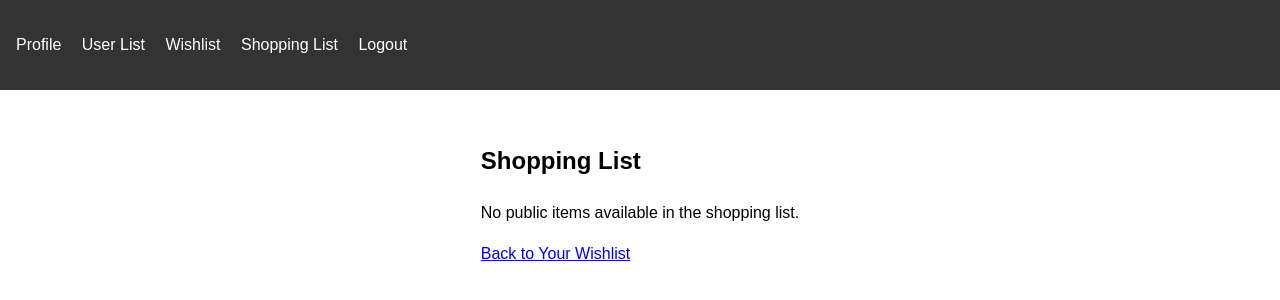
After one commit to pglevy/gifthorse-agent, a Flask app: page /shopping_list in a window 1280 px wide. The commit adds this page. Shown: the top 300 px of the page. Run offline with Flask 3, Linux system fonts and the light colour scheme; a user stored in the database is signed in; tables that the repository leaves empty hold one stand-in row (values such as "Sample post").

Commit message:
Agent step completed: Implement a 'Shopping List' page showing items from other users' wishlists

```diff
--- a/forms.py
+++ b/forms.py
@@ -1,5 +1,5 @@
 from flask_wtf import FlaskForm
-from wtforms import StringField, PasswordField, SubmitField, FileField, SelectField
+from wtforms import StringField, PasswordField, SubmitField, FileField, SelectField, BooleanField
 from wtforms.validators import DataRequired, Email, EqualTo, Length, URL
 from flask_wtf.file import FileAllowed
 
@@ -34,10 +34,12 @@ class WishlistItemForm(FlaskForm):
     item_name = StringField('Item Name', validators=[DataRequired()])
     item_url = StringField('Item URL', validators=[URL(), DataRequired()])
     price_range = SelectField('Price Range', choices=[('low', 'Low'), ('medium', 'Medium'), ('high', 'High')], validators=[DataRequired()])
+    public = BooleanField('Make this item public')
     submit = SubmitField('Add to Wishlist')
 
 class EditWishlistItemForm(FlaskForm):
     item_name = StringField('Item Name', validators=[DataRequired()])
     item_url = StringField('Item URL', validators=[URL(), DataRequired()])
     price_range = SelectField('Price Range', choices=[('low', 'Low'), ('medium', 'Medium'), ('high', 'High')], validators=[DataRequired()])
+    public = BooleanField('Make this item public')
     submit = SubmitField('Update Item')
--- a/models.py
+++ b/models.py
@@ -44,3 +44,4 @@ class Wishlist(db.Model):
     item_url = db.Column(db.String(1000), nullable=True)
     price_range = db.Column(db.String(10), nullable=False)
     created_at = db.Column(db.DateTime, nullable=False, default=datetime.utcnow)
+    public = db.Column(db.Boolean, default=False, nullable=False)
--- a/templates/add_wishlist_item.html
+++ b/templates/add_wishlist_item.html
@@ -17,6 +17,10 @@
         {{ form.price_range() }}
     </div>
     <div>
+        {{ form.public.label }}
+        {{ form.public() }}
+    </div>
+    <div>
         {{ form.submit() }}
     </div>
 </form>
--- a/templates/base.html
+++ b/templates/base.html
@@ -13,6 +13,7 @@
                 <li><a href="{{ url_for('profile.view_profile') }}">Profile</a></li>
                 <li><a href="{{ url_for('auth.list_users') }}">User List</a></li>
                 <li><a href="{{ url_for('wishlist.view_wishlist') }}">Wishlist</a></li>
+                <li><a href="{{ url_for('wishlist.shopping_list') }}">Shopping List</a></li>
                 <li><a href="{{ url_for('auth.logout') }}">Logout</a></li>
             {% else %}
                 <li><a href="{{ url_for('auth.login') }}">Login</a></li>
--- a/templates/edit_wishlist_item.html
+++ b/templates/edit_wishlist_item.html
@@ -17,6 +17,10 @@
         {{ form.price_range() }}
     </div>
     <div>
+        {{ form.public.label }}
+        {{ form.public() }}
+    </div>
+    <div>
         {{ form.submit() }}
     </div>
 </form>
--- /dev/null
+++ b/templates/shopping_list.html
@@ -0,0 +1,28 @@
+{% extends "base.html" %}
+
+{% block content %}
+<h2>Shopping List</h2>
+{% if items %}
+    <table>
+        <thead>
+            <tr>
+                <th>Item Name</th>
+                <th>Price Range</th>
+                <th>Added By</th>
+            </tr>
+        </thead>
+        <tbody>
+            {% for item in items %}
+            <tr>
+                <td><a href="{{ item.item_url }}" target="_blank">{{ item.item_name }}</a></td>
+                <td>{{ item.price_range.capitalize() }}</td>
+                <td>{{ item.user.name }}</td>
+            </tr>
+            {% endfor %}
+        </tbody>
+    </table>
+{% else %}
+    <p>No public items available in the shopping list.</p>
+{% endif %}
+<a href="{{ url_for('wishlist.view_wishlist') }}">Back to Your Wishlist</a>
+{% endblock %}
--- a/wishlist.py
+++ b/wishlist.py
@@ -1,6 +1,6 @@
 from flask import Blueprint, render_template, redirect, url_for, flash, request
 from flask_login import login_required, current_user
-from models import Wishlist
+from models import Wishlist, User
 from forms import WishlistItemForm, EditWishlistItemForm
 from app import db
 
@@ -17,7 +17,13 @@ def view_wishlist():
 def add_wishlist_item():
     form = WishlistItemForm()
     if form.validate_on_submit():
-        new_item = Wishlist(item_name=form.item_name.data, item_url=form.item_url.data, price_range=form.price_range.data, user_id=current_user.id)
+        new_item = Wishlist(
+            item_name=form.item_name.data,
+            item_url=form.item_url.data,
+            price_range=form.price_range.data,
+            public=form.public.data,
+            user_id=current_user.id
+        )
         db.session.add(new_item)
         db.session.commit()
         flash('Item added to your wishlist!', 'success')
@@ -49,6 +55,7 @@ def edit_wishlist_item(item_id):
         item.item_name = form.item_name.data
         item.item_url = form.item_url.data
         item.price_range = form.price_range.data
+        item.public = form.public.data
         db.session.commit()
         flash('Item updated successfully!', 'success')
         return redirect(url_for('wishlist.view_wishlist'))
@@ -56,5 +63,12 @@ def edit_wishlist_item(item_id):
         form.item_name.data = item.item_name
         form.item_url.data = item.item_url
         form.price_range.data = item.price_range
+        form.public.data = item.public
 
     return render_template('edit_wishlist_item.html', form=form, item=item)
+
+@wishlist.route('/shopping_list')
+@login_required
+def shopping_list():
+    public_items = Wishlist.query.filter_by(public=True).filter(Wishlist.user_id != current_user.id).all()
+    return render_template('shopping_list.html', items=public_items)
```
Also changed, not shown: migrations/versions/84651363e3bb_add_public_field_to_wishlist_model.py (added, +31 -0 lines).
